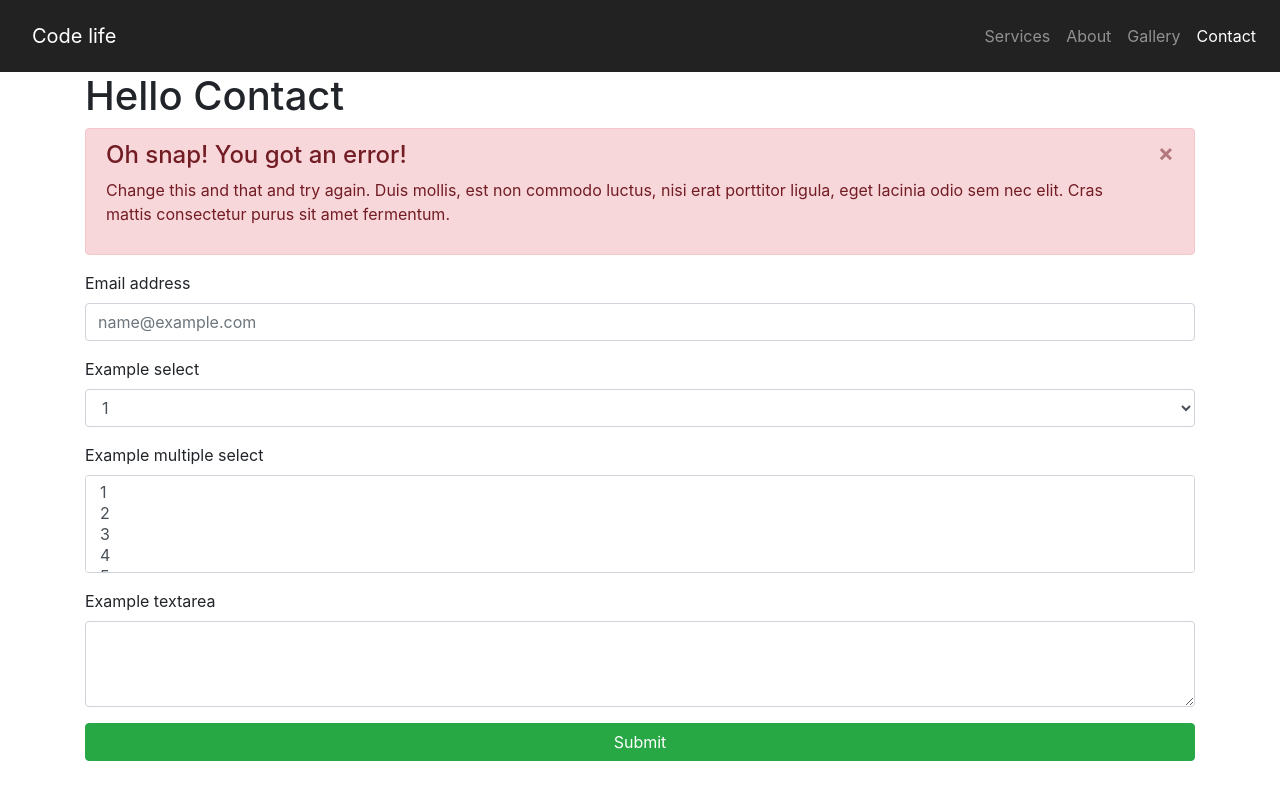
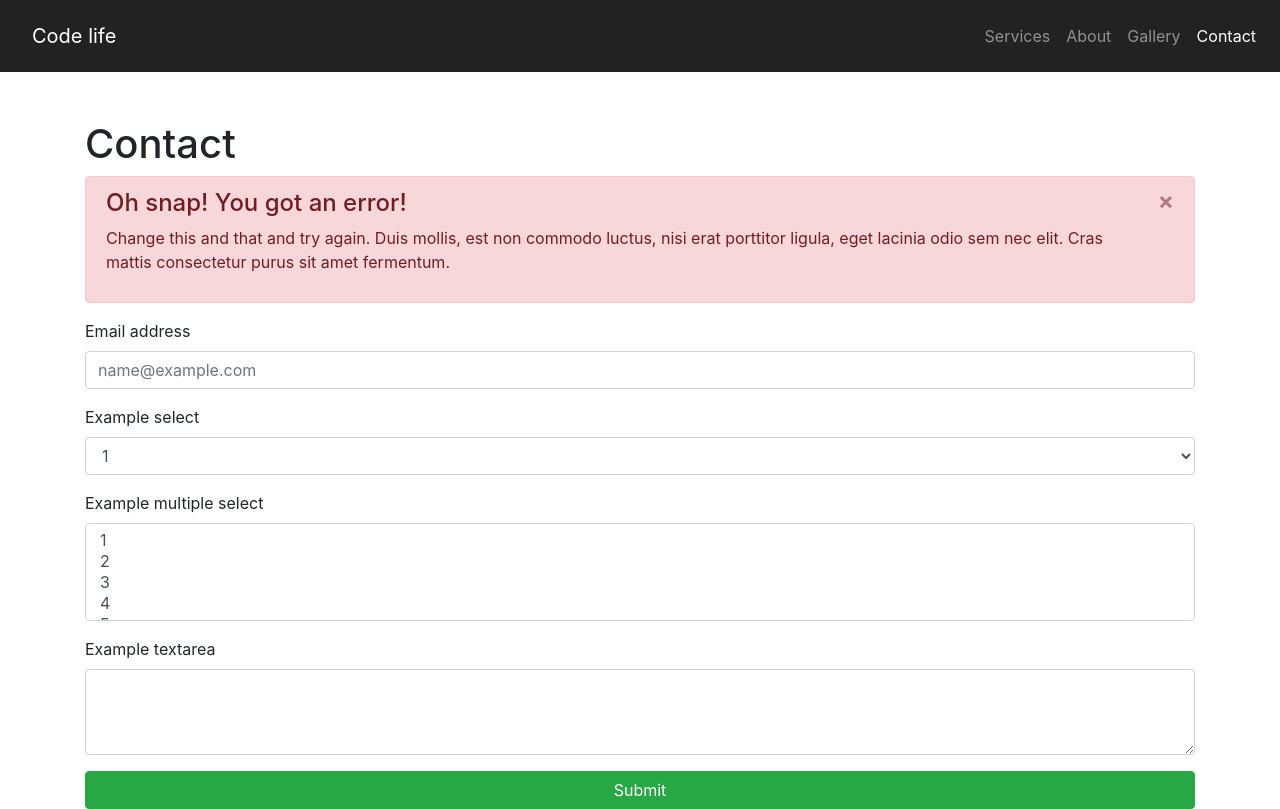
Before and after one commit to agileontheweb/react-training, a React (Create React App) app: page /contact in a window 1280 px wide. Built offline with nearby package versions, Linux system fonts and the light colour scheme.

Commit message:
Add margin top to pages

```diff
--- a/src/About.js
+++ b/src/About.js
@@ -1,6 +1,5 @@
 import React from 'react';
 import { useState } from 'react';
-
 
 import Button from 'react-bootstrap/Button'
 import Modal from 'react-bootstrap/Modal'
@@ -11,10 +10,8 @@ export const About = () => {
   const handleShow = () => setShow(true);
 
   return(
-    <div>
+    <div className="mt-5">
       <h1>About</h1>
-
-
 
       <Button variant="primary" onClick={handleShow}>
         Launch demo modal
@@ -34,7 +31,6 @@ export const About = () => {
           </Button>
         </Modal.Footer>
       </Modal>
-
     </div>
   )
 }
--- a/src/Gallery.js
+++ b/src/Gallery.js
@@ -7,11 +7,11 @@ import  { SecondGallery } from './asset/SecondGallery';
 export const Gallery = () => {
 
   return(
-
-    <div>
+    <div className="mt-5">
       <h1>Gallery</h1>
       <MyCarousel
-        array={FirstGallery} />
+        array={FirstGallery}
+        heightContainerInner="350px" />
 
         <h2>Another Gallery</h2>
 
--- a/src/Home.js
+++ b/src/Home.js
@@ -11,7 +11,7 @@ export const Home = () => {
 
   return(
 
-    <div>
+    <div className="mt-5">
 
 
     <h1>Hello Home</h1>
--- a/src/Services.js
+++ b/src/Services.js
@@ -5,7 +5,7 @@ import Card from 'react-bootstrap/Card'
 
 export const Services = () => {
   return(
-    <div>
+    <div className="mt-5">
     <h1>Hello Services</h1>
     <p>
       Lorem ipsum dolor sit amet, consectetur adipiscing elit, sed do eiusmod tempor incididunt ut labore et dolore magna aliqua. Sapien nec sagittis aliquam malesuada bibendum arcu vitae elementum curabitur. Enim neque volutpat ac tincidunt. Augue mauris augue neque gravida in fermentum. Adipiscing bibendum est ultricies integer quis auctor elit. Pellentesque pulvinar pellentesque habitant morbi tristique senectus et netus. Pretium viverra suspendisse potenti nullam. Eget aliquet nibh praesent tristique magna sit amet. Ultrices sagittis orci a scelerisque purus semper eget duis. Pellentesque pulvinar pellentesque habitant morbi tristique senectus et netus. Phasellus vestibulum lorem sed risus ultricies. Mauris commodo quis imperdiet massa tincidunt nunc pulvinar sapien. Eu turpis egestas pretium aenean pharetra magna ac placerat. Ipsum dolor sit amet consectetur adipiscing elit. Viverra orci sagittis eu volutpat odio facilisis mauris. Sapien et ligula ullamcorper malesuada. Ipsum faucibus vitae aliquet nec ullamcorper sit amet risus nullam. Aliquam sem et tortor consequat id.
--- a/src/contact.js
+++ b/src/contact.js
@@ -28,8 +28,8 @@ function AlertDismissibleExample() {
 export const Contact = () => {
 
   return(
-    <div>
-      <h1>Hello Contact</h1>
+    <div className="mt-5">
+      <h1>Contact</h1>
 
       <AlertDismissibleExample />
 
```
